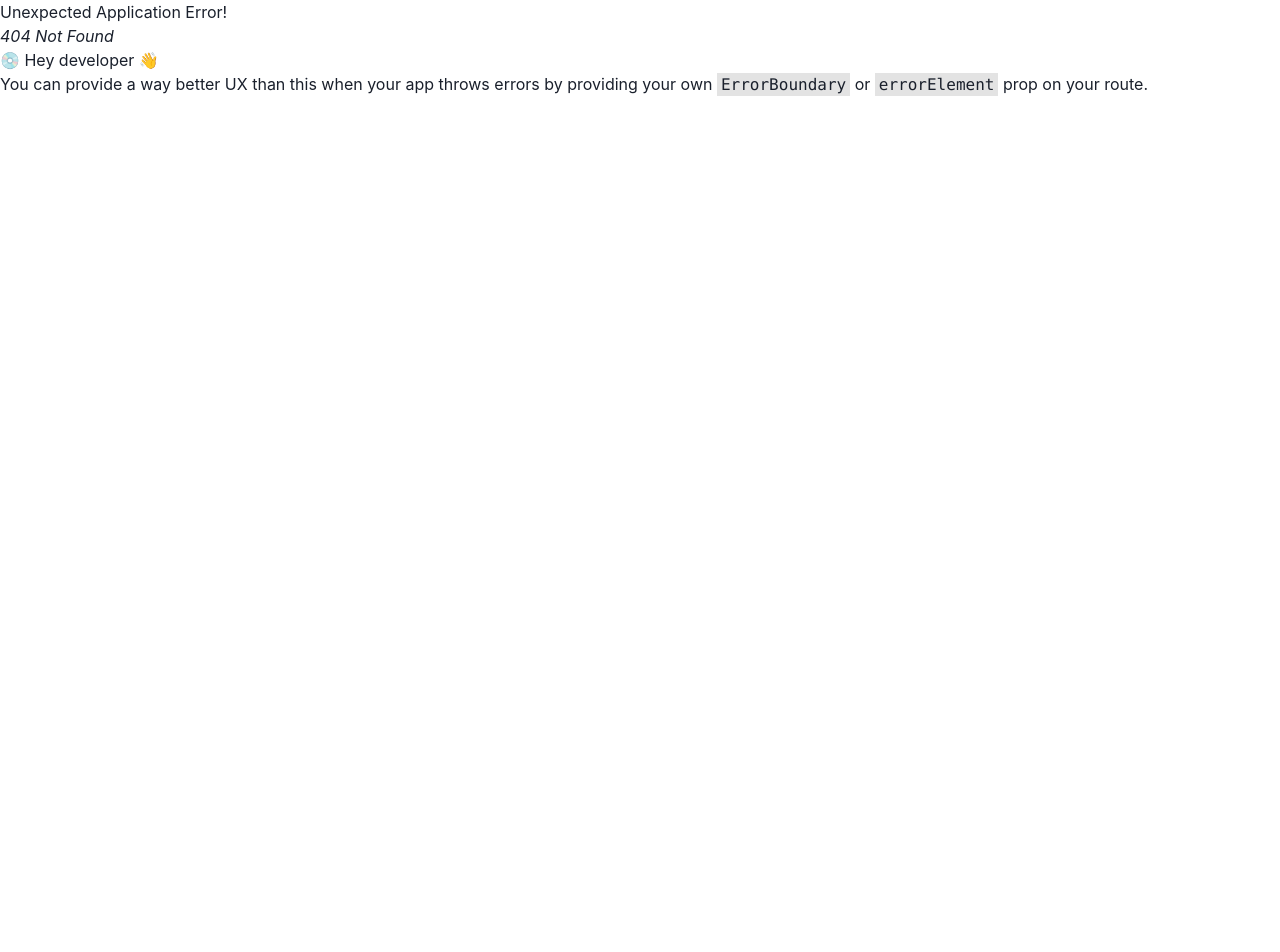
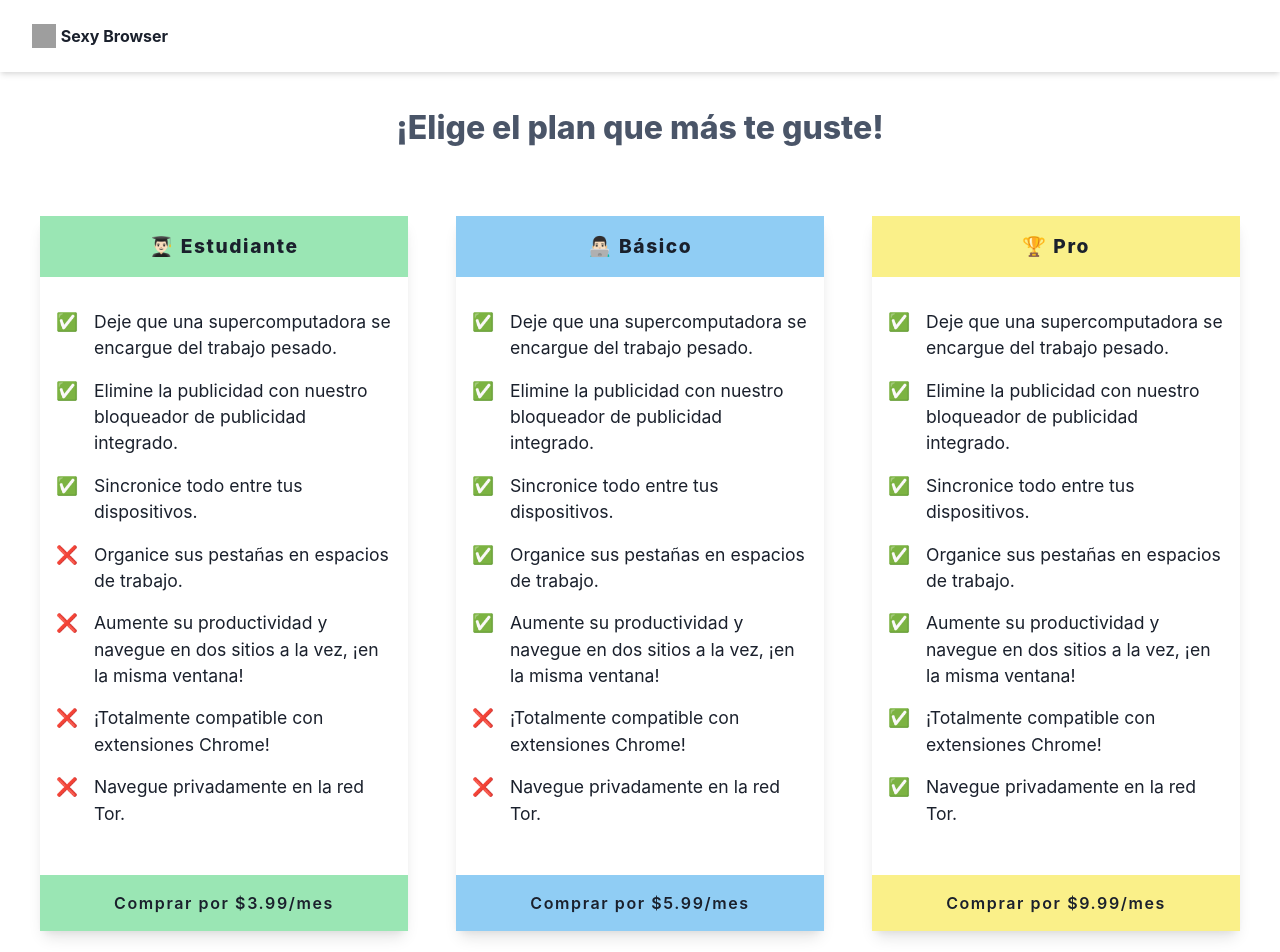
Before and after one commit to r4rmas/sexybrowser, a React (Vite) app: page /plans in a window 1280 px wide. Before the commit this address had no page. Shown: the top 952 px of the page. Before the commit the page ends 800 px from the top, so only its background shows below. Built offline with nearby package versions, Linux system fonts and the light colour scheme; grey boxes are pictures that could not be loaded.

Commit message:
Create Plans screen

```diff
--- /dev/null
+++ b/src/components/Header.tsx
@@ -0,0 +1,18 @@
+import { Flex, Image, Text } from "@chakra-ui/react";
+import { Link } from "react-router-dom";
+import URL from "../../utils/URL";
+
+function Header() {
+  return (
+    <Flex width="100%" justifyContent="flex-start" px="2rem" py="1.5rem" boxShadow="md">
+      <Link to="/">
+        <Flex>
+          <Image src={URL.logo} width="24px" mr=".3rem" />
+          <Text fontWeight="bold">Sexy Browser</Text>
+        </Flex>
+      </Link>
+    </Flex>
+  )
+}
+
+export default Header
--- a/src/components/PlanBox.tsx
+++ b/src/components/PlanBox.tsx
@@ -1,25 +1,61 @@
-import { Flex, Text } from "@chakra-ui/react"
+import { Flex, Text, Button, Colors } from "@chakra-ui/react"
+import { Link } from "react-router-dom"
 import Feature, { FeatureInterface } from "../../utils/Feature"
 
-function PlanBox({ planName, featureNotValidIndexes, color }: PlanBoxProps) {
+function PlanBox({ planName, price, color, featureNotValidIndexes }: PlanBoxProps) {
+  const getAccentedColor = () => {
+    let colorParts = color.split(".")
+    let contrast = parseInt(colorParts[1][0])
+
+    return `${colorParts[0]}.${contrast - 1}00`
+  }
+
   return (
-    <Flex borderRadius="10px" direction="column" width="25rem">
-      <Flex bg={color || "whiteAlpha.900"} justifyContent="center" p="1rem" letterSpacing=".1rem">
-        <Text fontWeight="extrabold" fontSize="1.2rem">{planName}</Text>
+    <Flex
+      borderRadius="10px"
+      direction="column"
+      width="23rem"
+      bg="whiteAlpha.900"
+      boxShadow="lg"
+    >
+      <Flex bg={color} justifyContent="center" p="1rem" letterSpacing=".1rem">
+        <Text fontWeight="extrabold" fontSize="1.2rem">
+          {planName}
+        </Text>
       </Flex>
-      <Flex direction="column" p="1rem" fontSize="1.1rem">
+      <Flex direction="column" py="2rem" px="1rem" fontSize="1.1rem">
         {Object.keys(Feature).map((key) => (
-          <Text key={key}>{Feature[key as keyof FeatureInterface]}</Text>
+          <Flex mb="1rem">
+            <Text mr="1rem">
+              {featureNotValidIndexes?.includes(key as keyof FeatureInterface)
+                ? "❌"
+                : "✅"}
+            </Text>
+            <Text>{Feature[key as keyof FeatureInterface]}</Text>
+          </Flex>
         ))}
+      </Flex>
+      <Flex
+        bg={color}
+        justifyContent="center"
+        p="1rem"
+        letterSpacing=".1rem"
+        fontWeight="semibold"
+        _hover={{ bg: getAccentedColor(), cursor: "pointer" }}
+      >
+        <Link to="/suscription">
+          <Text>Comprar por ${price}/mes</Text>
+        </Link>
       </Flex>
     </Flex>
   )
 }
 
 interface PlanBoxProps {
-  planName: string,
-  featureNotValidIndexes?: [number],
-  color?: string
+  planName: string
+  price: number
+  color: string
+  featureNotValidIndexes?: [keyof FeatureInterface]
 }
 
 export default PlanBox
--- a/src/screens/Home.tsx
+++ b/src/screens/Home.tsx
@@ -11,7 +11,7 @@ function Home() {
           <Text fontWeight="bold">Sexy Browser</Text>
         </Flex>
         <Flex mb="2rem">
-          <Text color="gray.400" fontWeight="extrabold" fontSize="2rem">
+          <Text color="gray.600" fontWeight="extrabold" fontSize="2rem">
             Un nuevo navegador que trabaja más rápido ⚡️
           </Text>
         </Flex>
@@ -37,10 +37,10 @@ function Home() {
           </Flex>
         </Flex>
         <Flex direction="column" width="15rem" alignItems="center">
-          <Link to="/planes" style={{ width: "100%", marginBottom: ".4rem" }}>
+          <Link to="/plans" style={{ width: "100%", marginBottom: ".4rem" }}>
             <Button
-              background="orange.200"
-              _hover={{ background: "orange.300" }}
+              background="orange.300"
+              _hover={{ background: "orange.200" }}
               width="100%"
             >
               <Image src={URL.downloadIcon} width="16px" mr="1rem" />
--- a/src/screens/Plans.tsx
+++ b/src/screens/Plans.tsx
@@ -1,11 +1,48 @@
 import { Flex, Text } from "@chakra-ui/react"
 import PlanBox from "../components/PlanBox"
+import Header from "../components/Header"
 
 function Plans() {
   return (
-    <Flex>
-      <Text>¡Elige el plan que más te guste!</Text>
-      <PlanBox planName="👨🏻‍🎓 Estudiante" color="green.200" />
+    <Flex direction="column" width="100%" mb="2rem">
+      <Header />
+      <Flex p="2rem" direction="column">
+        <Text
+          textAlign="center"
+          fontWeight="extrabold"
+          fontSize="2rem"
+          color="gray.600"
+          mb="4rem"
+        >
+          ¡Elige el plan que más te guste!
+        </Text>
+        <Flex justifyContent="center">
+          <Flex mr="3rem">
+            <PlanBox
+              planName="👨🏻‍🎓 Estudiante"
+              color="green.200"
+              price={3.99}
+              featureNotValidIndexes={[
+                "workstations",
+                "splitpages",
+                "tor",
+                "chromeextensions",
+              ]}
+            />
+          </Flex>
+          <Flex mr="3rem">
+            <PlanBox
+              planName="👨🏻‍💻 Básico"
+              color="blue.200"
+              price={5.99}
+              featureNotValidIndexes={["tor", "chromeextensions"]}
+            />
+          </Flex>
+          <Flex>
+            <PlanBox planName="🏆 Pro" color="yellow.200" price={9.99} />
+          </Flex>
+        </Flex>
+      </Flex>
     </Flex>
   )
 }
--- a/utils/Feature.ts
+++ b/utils/Feature.ts
@@ -1,17 +1,19 @@
 const Feature: FeatureInterface = {
-  workstations: "Organiza tus pestañas en espacios de trabajo",
-  splitpages: "Aumenta tu productividad y navega en dos sitios a la vez, ¡en la misma ventana!",
-  adblock: "Protege tu privacidad con nuestro bloqueador de publicidad integrado",
-  chromextensions: "¡Totalmente compatible con extensiones Chrome!",
-  sync: "Sincronízalo todo entre tus dispositivos",
-  tor: "Navega privadamente en la red Tor",
+  cloud: "Deje que una supercomputadora se encargue del trabajo pesado.",
+  adblock: "Elimine la publicidad con nuestro bloqueador de publicidad integrado.",
+  sync: "Sincronice todo entre tus dispositivos.",
+  workstations: "Organice sus pestañas en espacios de trabajo.",
+  splitpages: "Aumente su productividad y navegue en dos sitios a la vez, ¡en la misma ventana!",
+  chromeextensions: "¡Totalmente compatible con extensiones Chrome!",
+  tor: "Navegue privadamente en la red Tor.",
 }
 
 export interface FeatureInterface {
+  cloud: string,
   workstations: string,
   splitpages: string,
   adblock: string,
-  chromextensions: string,
+  chromeextensions: string,
   sync: string,
   tor: string
 }
```
Also changed, not shown: utils/Router.ts (+7 -3 lines).
